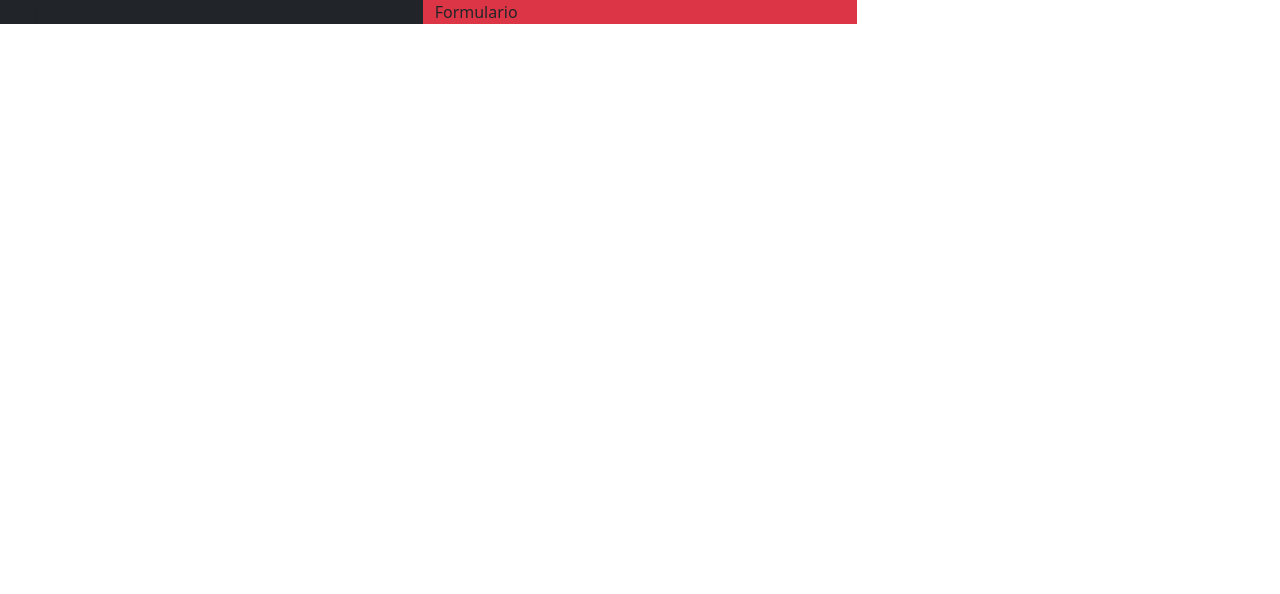
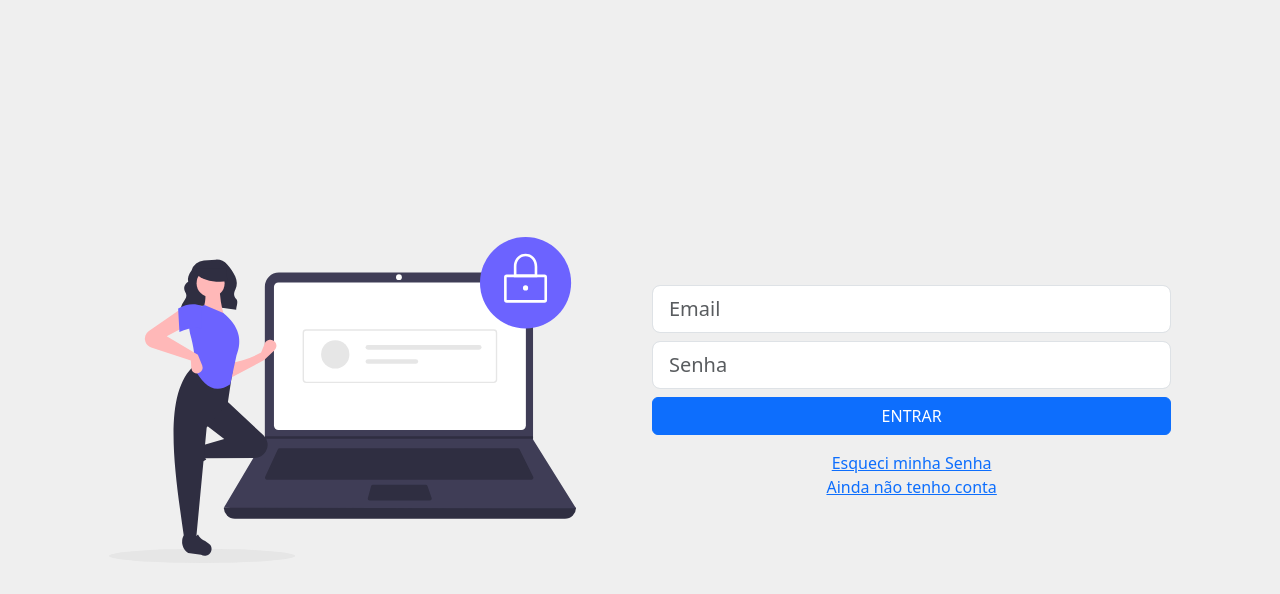
Before and after one commit to Adriana-Rabelo/clubedovinho-front, a plain HTML site: page index.html in a window 1280 px wide. Drawn offline with nearby package versions, Linux system fonts and the light colour scheme.

Commit message:
Tela de login

```diff
--- a/css/custom.css
+++ b/css/custom.css
@@ -0,0 +1,10 @@
+html, body {
+    height: 100%;
+    background-color: #EFEFEF;
+}
+
+body.login div {
+    height: 100vh;
+    display: flex;
+    align-items: center;
+}
--- a/index.html
+++ b/index.html
@@ -8,14 +8,29 @@
     <link href="https://cdn.jsdelivr.net/npm/bootstrap@5.3.3/dist/css/bootstrap.min.css" rel="stylesheet" integrity="sha384-QWTKZyjpPEjISv5WaRU9OFeRpok6YctnYmDr5pNlyT2bRjXh0JMhjY6hW+ALEwIH" crossorigin="anonymous">
     <link rel="stylesheet" href="css/custom.css">
 </head>
-<body class="conteiner">
+<body class="conteiner login">
     <div class="row">
-        <div class="col-md-4 bg-dark">
-            Imagem
+        <div class="col-md-5 offset-md-1">
+            <img src="css/img/login.svg" width="90%" alt="">
 
         </div>
-        <div class="col-md-4 bg-danger">
-            Formulario
+        <div class="col-md-5">
+            <form action="" class="w-100">
+                <input placeholder="Email" class="form-control form-control-lg mb-2">
+                <input placeholder="Senha" class="form-control form-control-lg mb-2">
+
+                <button class="btn btn-primary w-100">ENTRAR</button>
+
+                <p class="text-center mt-3">
+                    <a href="#">Esqueci minha Senha</a>
+                    <br>
+                    <a href="#">Ainda não tenho conta</a>
+
+                </p>
+
+
+
+            </form>
 
         </div>
 
```
Also changed, not shown: css/img/login.svg (added).
